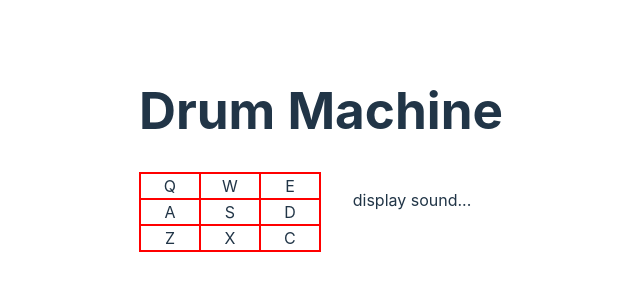
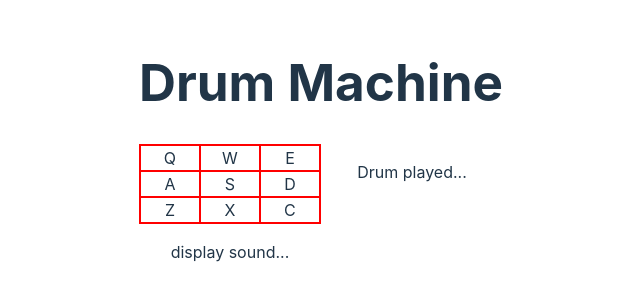
Before and after one commit to JohanCodeForFun/drum-machine, a React (Vite) app: page / in a window 1280 px wide. Shown: the part 250-550 px from the top of the page, without its empty margins (319-959 px from the left). Built offline with nearby package versions, Linux system fonts and the light colour scheme.

Commit message:
added useState to display drum played

```diff
--- a/src/components/DrumMachine.tsx
+++ b/src/components/DrumMachine.tsx
@@ -1,4 +1,4 @@
-import { useEffect } from "react";
+import { useEffect, useState } from "react";
 import { drums } from "../assets/drumsData.js";
 
 type drums = {
@@ -8,11 +8,7 @@ type drums = {
 };
 
 export const DrumMachine = () => {
-  // function handleClick(key, song) {
-  //   return () => {
-  //     document.getElementById(key)?.play()
-  //   }
-  // }
+  const [drumPlayed, setDrumPlayed] = useState("Drum played...");
 
   useEffect(() => {
     document.addEventListener("keydown", detectKeyPressed, true);
@@ -24,6 +20,7 @@ export const DrumMachine = () => {
         return;
       } else if (element.key === e.key.toUpperCase()) {
         const button = document.getElementById(element.key);
+        setDrumPlayed(element.key);
         button?.click();
         button?.focus();
       }
@@ -39,7 +36,10 @@ export const DrumMachine = () => {
               className="drum-pad"
               id={drum.song}
               key={drum.key}
-              onClick={() => document.getElementById(drum.key)?.play()}
+              onClick={() => {
+                document.getElementById(drum.key)?.play();
+                setDrumPlayed(drum.key);
+              }}
               onKeyDown={detectKeyPressed}
             >
               <audio className="clip" id={drum.key} src={drum.url}></audio>
@@ -48,6 +48,9 @@ export const DrumMachine = () => {
           );
         })}
       </div>
+      <div id="display">
+        <p>{drumPlayed}</p>
+      </div>
     </>
   );
 };
```
